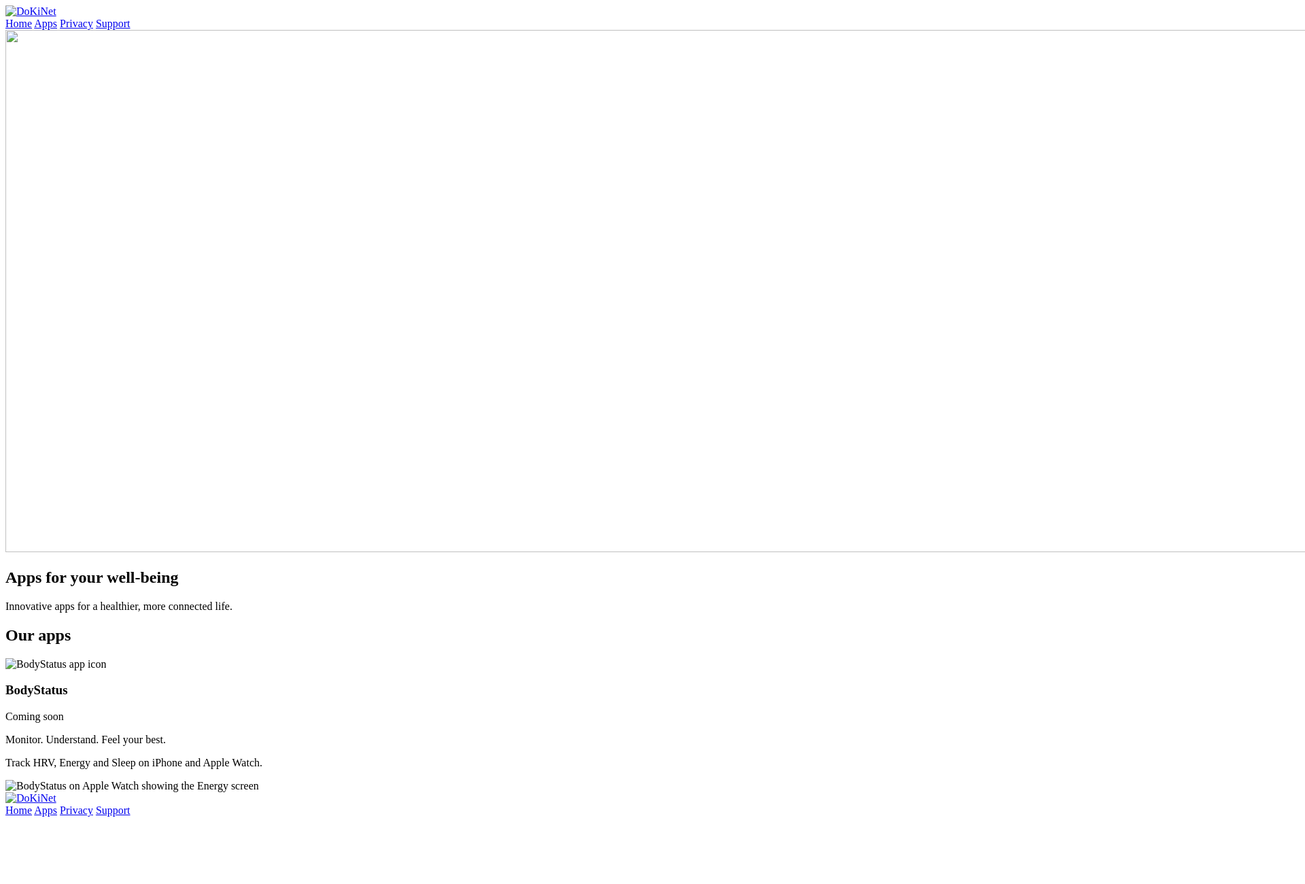
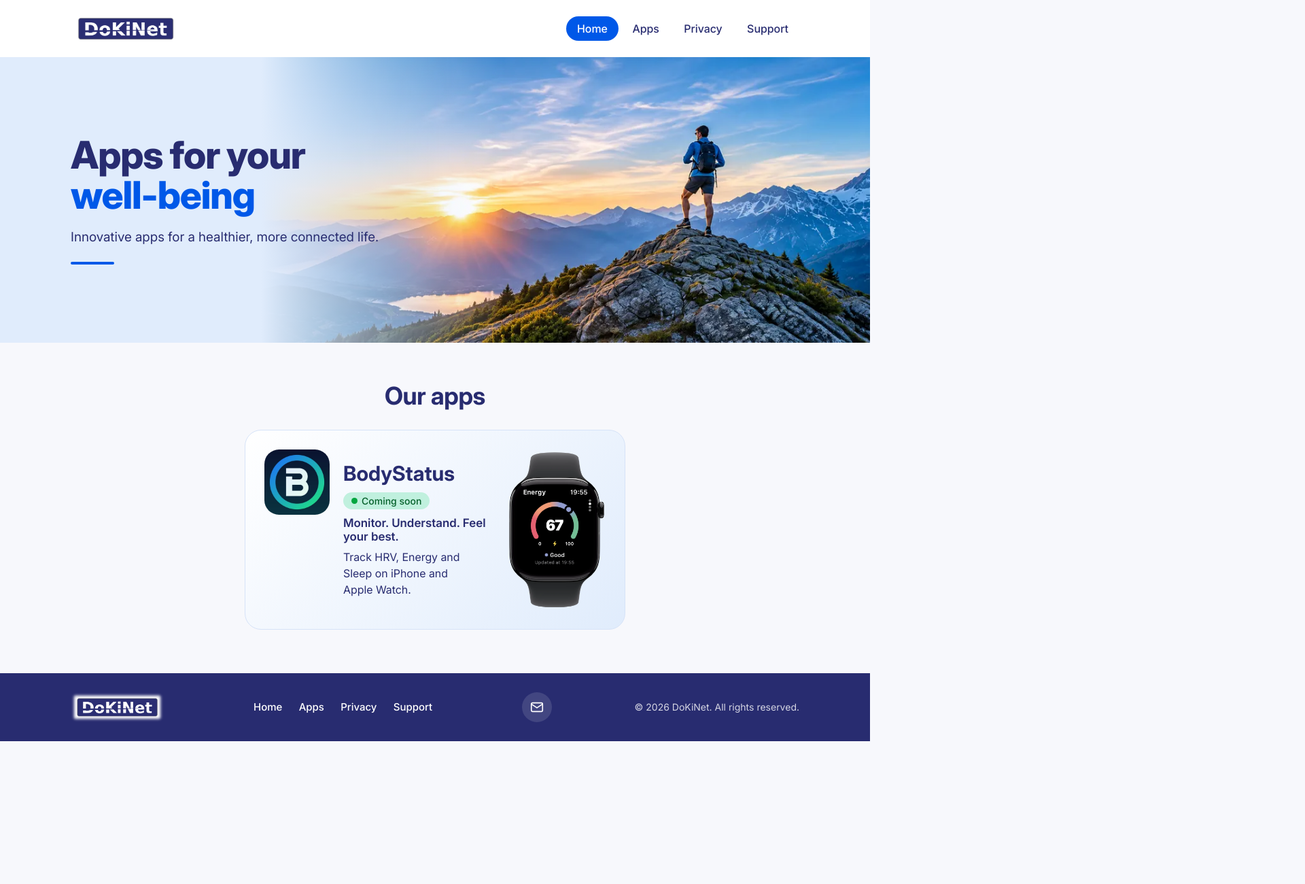
Before and after one commit to DoKiNet/www.dokinet.com, a plain HTML site: page index.html in a window 1280 px wide. Shown: the top 1300 px of the page at 68% size, 1920 px wide, since content can reach past the window. After the commit the page ends 1090 px from the top, so only its background shows below. Drawn offline with Linux system fonts and the light colour scheme; the site is published under a folder, as on GitHub Pages, so addresses that start at the root find nothing.

Commit message:
Usa indirizzi relativi per funzionare anche su github.io
Le pagine e il foglio di stile cercano file e collegamenti in modo relativo,
così il sito funziona sia su dokinet.github.io/www.dokinet.com sia sul
dominio www.dokinet.com. La pagina di errore resta con indirizzi assoluti.

```diff
--- a/index.html
+++ b/index.html
@@ -5,20 +5,20 @@
   <meta name="viewport" content="width=device-width, initial-scale=1">
   <title>DoKiNet – Apps for your well-being</title>
   <meta name="description" content="DoKiNet develops apps for iPhone and Apple Watch that help you monitor your well-being.">
-  <link rel="preload" href="/fonts/InterVariable.woff2" as="font" type="font/woff2" crossorigin>
-  <link rel="stylesheet" href="/style.css">
-  <link rel="icon" href="/favicon.ico" sizes="48x48">
-  <link rel="apple-touch-icon" href="/apple-touch-icon.png">
+  <link rel="preload" href="fonts/InterVariable.woff2" as="font" type="font/woff2" crossorigin>
+  <link rel="stylesheet" href="style.css">
+  <link rel="icon" href="favicon.ico" sizes="48x48">
+  <link rel="apple-touch-icon" href="apple-touch-icon.png">
 </head>
 <body>
   <header class="site-header">
     <div class="wrap">
-      <a class="logo" href="/"><img src="/images/dokinet-logo.png" alt="DoKiNet" width="440" height="141"></a>
+      <a class="logo" href="./"><img src="images/dokinet-logo.png" alt="DoKiNet" width="440" height="141"></a>
       <nav class="menu" aria-label="Main">
-        <a href="/" aria-current="page">Home</a>
-        <a href="/#apps">Apps</a>
-        <a href="/privacy/">Privacy</a>
-        <a href="/support/">Support</a>
+        <a href="./" aria-current="page">Home</a>
+        <a href="#apps">Apps</a>
+        <a href="privacy/">Privacy</a>
+        <a href="support/">Support</a>
       </nav>
     </div>
   </header>
@@ -26,8 +26,8 @@
   <main>
     <section class="hero">
       <img class="hero-photo"
-           src="/images/hiker-sunrise-2048.webp"
-           srcset="/images/hiker-sunrise-1200.webp 1200w, /images/hiker-sunrise-2048.webp 2048w"
+           src="images/hiker-sunrise-2048.webp"
+           srcset="images/hiker-sunrise-1200.webp 1200w, images/hiker-sunrise-2048.webp 2048w"
            sizes="(max-width: 700px) 100vw, 72vw"
            width="2048" height="768" alt="">
       <div class="wrap">
@@ -44,14 +44,14 @@
         <h2>Our apps</h2>
         <div class="app-grid">
           <article class="app-card">
-            <img class="app-icon" src="/images/bodystatus-icon-288.webp" width="288" height="288" alt="BodyStatus app icon">
+            <img class="app-icon" src="images/bodystatus-icon-288.webp" width="288" height="288" alt="BodyStatus app icon">
             <div>
               <h3>BodyStatus</h3>
               <span class="status">Coming soon</span>
               <p class="app-tagline">Monitor. Understand. Feel your best.</p>
               <p class="app-description">Track HRV, Energy and Sleep on iPhone and Apple&nbsp;Watch.</p>
             </div>
-            <img class="app-device" src="/images/bodystatus-watch-energy.webp" width="560" height="880" alt="BodyStatus on Apple Watch showing the Energy screen">
+            <img class="app-device" src="images/bodystatus-watch-energy.webp" width="560" height="880" alt="BodyStatus on Apple Watch showing the Energy screen">
           </article>
         </div>
       </div>
@@ -60,12 +60,12 @@
 
   <footer class="site-footer">
     <div class="wrap">
-      <a class="logo" href="/"><img src="/images/dokinet-logo.png" alt="DoKiNet" width="440" height="141"></a>
+      <a class="logo" href="./"><img src="images/dokinet-logo.png" alt="DoKiNet" width="440" height="141"></a>
       <nav class="menu" aria-label="Footer">
-        <a href="/">Home</a>
-        <a href="/#apps">Apps</a>
-        <a href="/privacy/">Privacy</a>
-        <a href="/support/">Support</a>
+        <a href="./">Home</a>
+        <a href="#apps">Apps</a>
+        <a href="privacy/">Privacy</a>
+        <a href="support/">Support</a>
       </nav>
       <div class="footer-links">
         <a class="icon-link" href="mailto:support@dokinet.com" title="Email" aria-label="Email support@dokinet.com">
--- a/style.css
+++ b/style.css
@@ -2,7 +2,7 @@
 
 @font-face {
   font-family: "Inter";
-  src: url("/fonts/InterVariable.woff2") format("woff2");
+  src: url("fonts/InterVariable.woff2") format("woff2");
   font-weight: 100 900;
   font-style: normal;
   font-display: swap;
```
Also changed, not shown: privacy/index.html (+14 -14 lines), support/index.html (+14 -14 lines).
